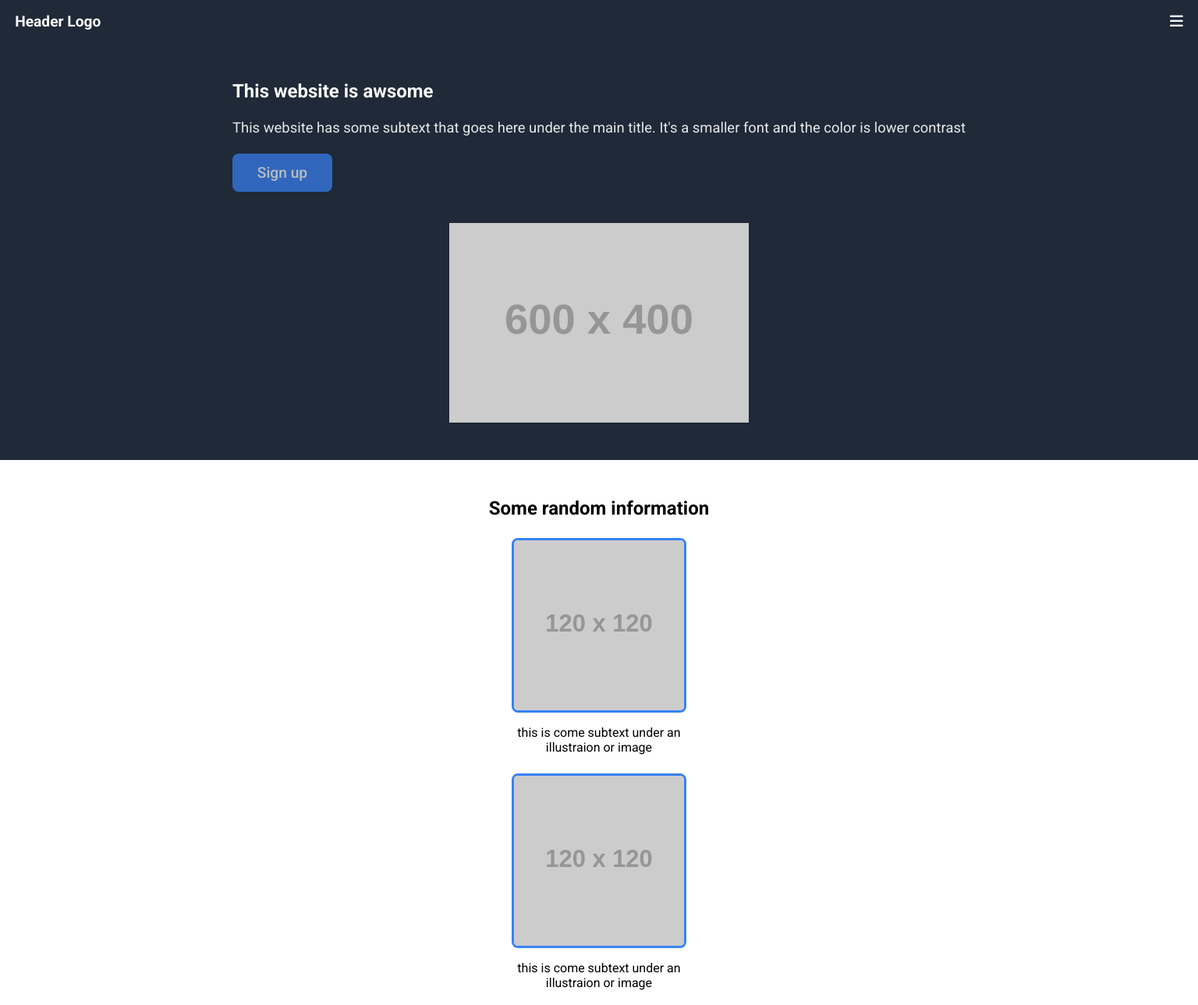
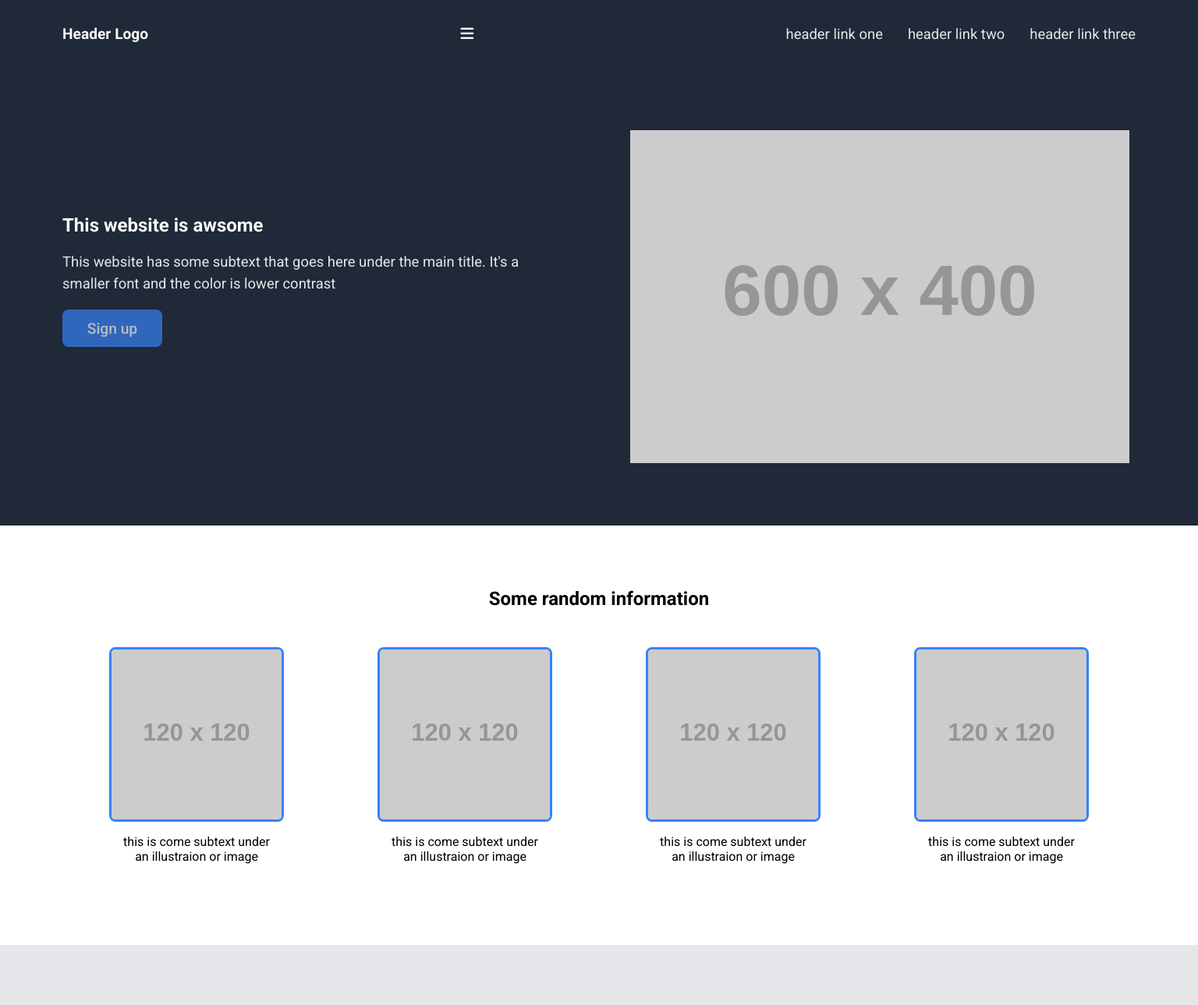
Before and after one commit to jonmc89/Landing-Page, a plain HTML site: page index.html in a window 1536 px wide. Shown: the top 1289 px of the page at 78% size. Drawn offline with Linux system fonts and the light colour scheme; placeholder pictures from the web are drawn by us.

Commit message:
Style (Viewport):
Tablet & Desktop views added.

Jon M

```diff
--- a/index.html
+++ b/index.html
@@ -25,10 +25,10 @@
         <a href="#">header link two</a>
         <a href="#">header link three</a>
       </div>
-      <nav>
-        <a href="#">header link one</a>
-        <a href="#">header link two</a>
-        <a href="#">header link three</a>
+      <nav class="desktop-nav">
+        <a class="desktop-nav-link" href="#">header link one</a>
+        <a class="desktop-nav-link" href="#">header link two</a>
+        <a class="desktop-nav-link" href="#">header link three</a>
       </nav>
     </header>
     <main>
@@ -100,7 +100,6 @@
             "Lorem ipsum dolor, sit amet consectetur adipisicing elit. Nam,
             dolor?""
           </p>
-          <cite>author</cite>
         </blockquote>
       </section>
       <section class="call-to-action-section">
--- a/styles.css
+++ b/styles.css
@@ -242,3 +242,82 @@ footer {
   padding: 1.4rem;
   text-align: center;
 }
+
+/* || Media Queries */
+
+@media screen and (min-width: 51.25rem) {
+  header {
+    padding: 2rem 5rem;
+  }
+
+  .mobile-menu {
+    padding: 3rem;
+    top: 5rem;
+  }
+  .hero-section {
+    padding: 5rem;
+  }
+  .hero-image {
+    width: 40rem;
+  }
+
+  .info-section {
+    padding: 5rem;
+  }
+
+  .card-container {
+    display: grid;
+    grid-template: repeat(2, 1fr) / repeat(2, 1fr);
+  }
+
+  h3 {
+    margin-block-end: 3rem;
+  }
+
+  .call-to-action-container {
+    padding: 3rem;
+    display: flex;
+    align-items: center;
+    justify-content: space-between;
+  }
+
+  footer {
+    padding: 2.5rem;
+  }
+}
+
+@media screen and (min-width: 90rem) {
+  .fa-bars {
+    display: none;
+  }
+
+  .desktop-nav {
+    display: flex;
+    gap: 2rem;
+  }
+
+  .desktop-nav-link {
+    color: var(--hero-sub-text);
+  }
+
+  .hero-section {
+    display: grid;
+    grid-template: 1fr / repeat(2, 1fr);
+    gap: 5rem;
+  }
+
+  .card-container {
+    grid-template: 1fr / repeat(4, 1fr);
+  }
+
+  .call-to-action-section {
+    display: flex;
+    align-items: center;
+    justify-content: center;
+    padding: 5rem;
+  }
+
+  .call-to-action-container {
+    width: 70%;
+  }
+}
```
